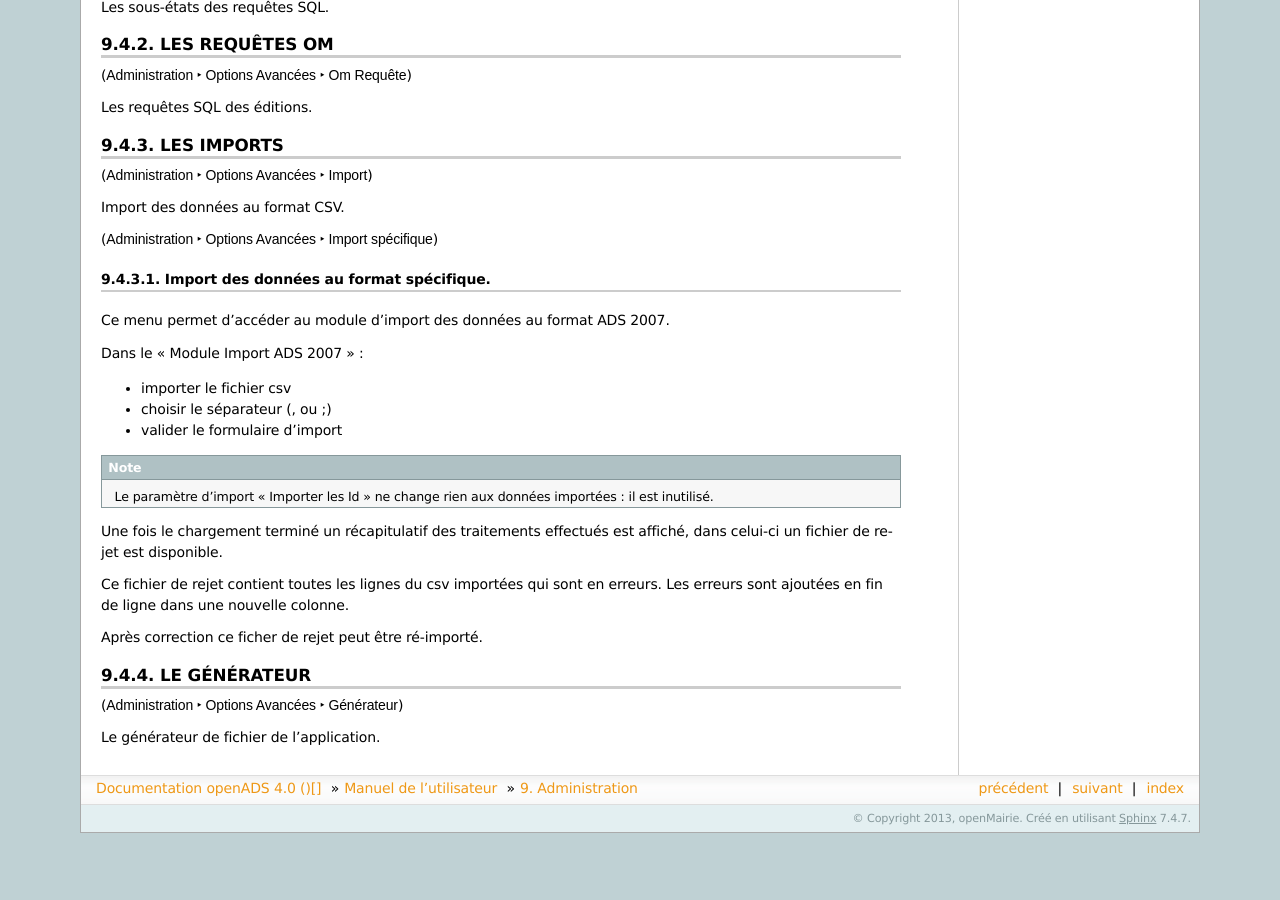
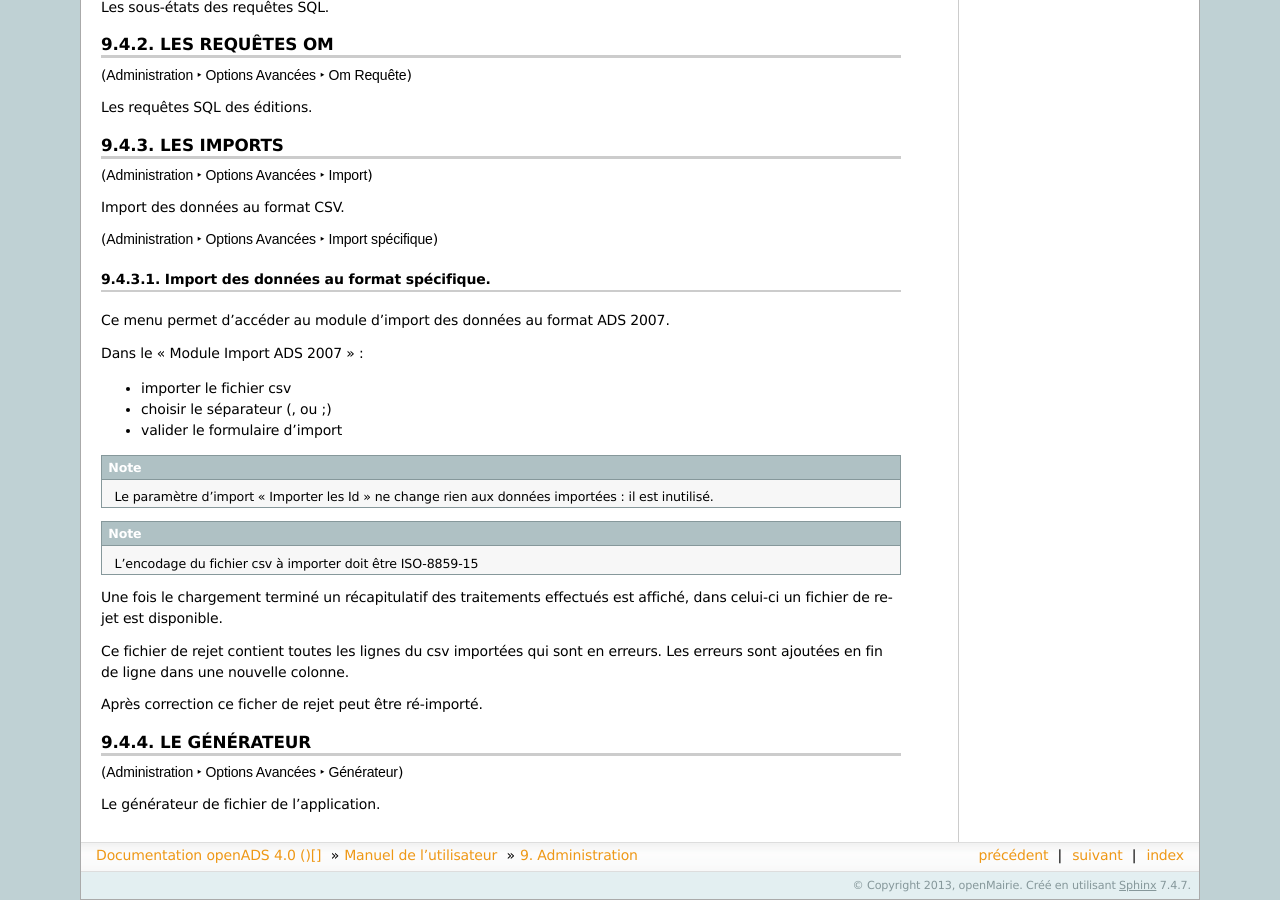
Before and after one commit to mpavaux/openads-documentation, a Sphinx documentation site: the page built from source/manuel_utilisateur/administration.rst, in a window 1280 px wide and 900 px high, scrolled down 1675 px. Built offline with Sphinx 7.4.7, drawn with Linux system fonts in a browser that asks for light colours; before the commit the page ends 2508 px from its top, so only the background shows below that.

Commit message:
Update administration.rst

```diff
--- a/source/manuel_utilisateur/administration.rst
+++ b/source/manuel_utilisateur/administration.rst
@@ -183,6 +183,8 @@
 
 .. NOTE:: Le paramètre d'import "Importer les Id" ne change rien aux données importées : il est inutilisé.
 
+.. NOTE:: L'encodage du fichier csv à importer doit être ISO-8859-15
+
 Une fois le chargement terminé un récapitulatif des traitements effectués est affiché, dans celui-ci un fichier de rejet est disponible.
 
 Ce fichier de rejet contient toutes les lignes du csv importées qui sont en erreurs. Les erreurs sont ajoutées en fin de ligne dans une nouvelle colonne.
```
